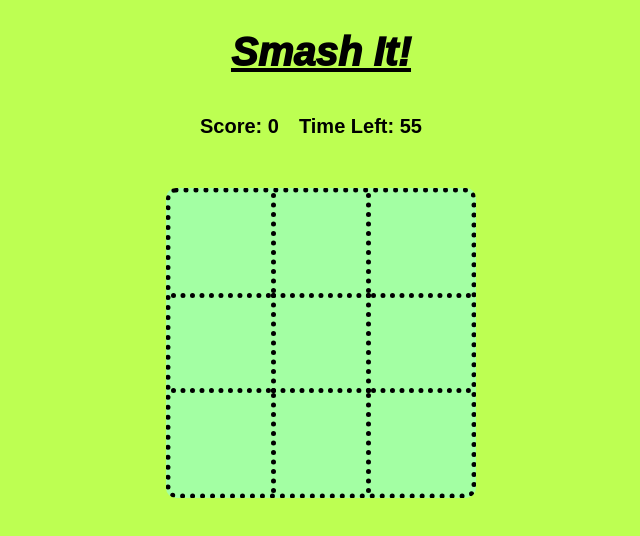
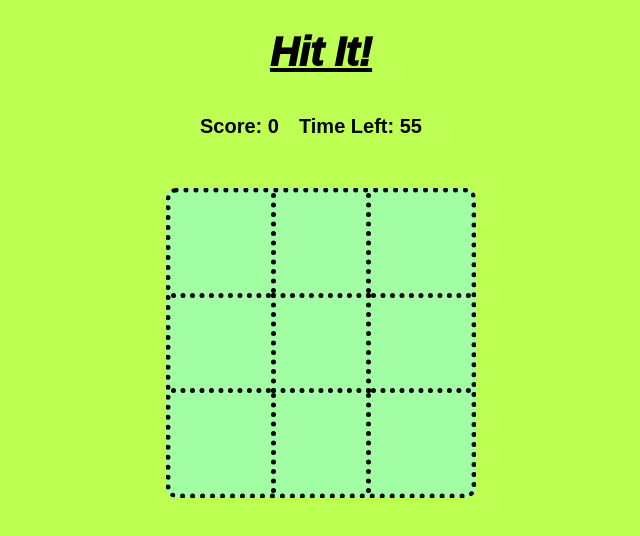
Before and after one commit to SaulRuizS/HitIt, a plain HTML site: page index.html in a window 1280 px wide. Shown: the whole page, without its empty margins (319-959 px from the left). Drawn offline with Linux system fonts and the light colour scheme.

Commit message:
Little modifications

```diff
--- a/index.html
+++ b/index.html
@@ -4,11 +4,11 @@
     <meta charset="UTF-8">
     <meta http-equiv="X-UA-Compatible" content="IE=edge">
     <meta name="viewport" content="width=device-width, initial-scale=1.0">
-    <title>SmashIt</title>
+    <title>HitIt</title>
     <link rel="stylesheet" href="./style.css">
 </head>
 <body>
-    <h1 class="tittle">Smash It!</h1>
+    <h1 class="tittle">Hit It!</h1>
     <section class="score-time__container">
         <h2>Score: <span id="score">0</span></h2>
         <h2>Time Left: <span id="time-left">0</span></h2>
```
